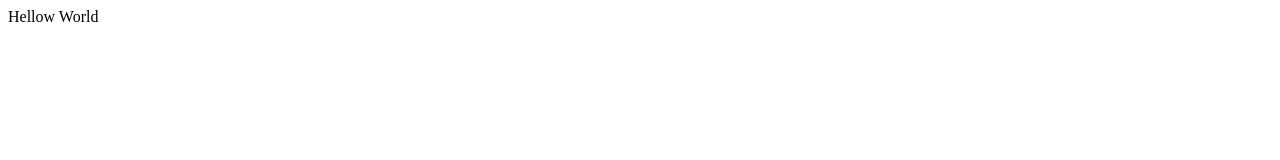
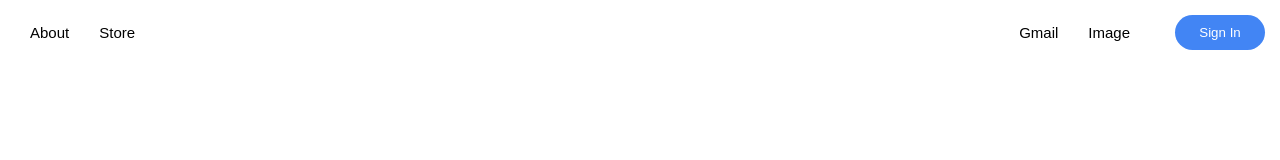
Before and after one commit to VikramFeelancer/Google-Home-Page, a plain HTML site: page index.html in a window 1280 px wide. Drawn offline with Linux system fonts and the light colour scheme.

Commit message:
Add files

```diff
--- a/index.html
+++ b/index.html
@@ -1 +1,31 @@
-<p>Hellow World</p>
+<!DOCTYPE html>
+<html lang="en">
+<head>
+    <meta charset="UTF-8">
+    <meta name="viewport" content="width=device-width, initial-scale=1.0">
+    <link rel="stylesheet" href="style.css">
+    <title>Google </title>
+</head>
+<body>
+    <header>
+        <div class="left_header">
+            <a href="#">About</a>
+            <a href="#">Store</a>
+        </div>
+
+        <div class="right_header">
+            <a href="#">Gmail</a>
+            <a href="#">Image</a>
+            <a href="#">
+                <div class="apps">
+                    <svg class="gb_Ue" focusable="false" viewBox="0 0 24 24">
+                        <path d="M6,8c1.1,0 2,-0.9 2,-2s-0.9,-2 -2,-2 -2,0.9 -2,2 0.9,2 2,2zM12,20c1.1,0 2,-0.9 2,-2s-0.9,-2 -2,-2 -2,0.9 -2,2 0.9,2 2,2zM6,20c1.1,0 2,-0.9 2,-2s-0.9,-2 -2,-2 -2,0.9 -2,2 0.9,2 2,2zM6,14c1.1,0 2,-0.9 2,-2s-0.9,-2 -2,-2 -2,0.9 -2,2 0.9,2 2,2zM12,14c1.1,0 2,-0.9 2,-2s-0.9,-2 -2,-2 -2,0.9 -2,2 0.9,2 2,2zM16,6c0,1.1 0.9,2 2,2s2,-0.9 2,-2 -0.9,-2 -2,-2 -2,0.9 -2,2zM12,8c1.1,0 2,-0.9 2,-2s-0.9,-2 -2,-2 -2,0.9 -2,2 0.9,2 2,2zM18,14c1.1,0 2,-0.9 2,-2s-0.9,-2 -2,-2 -2,0.9 -2,2 0.9,2 2,2zM18,20c1.1,0 2,-0.9 2,-2s-0.9,-2 -2,-2 -2,0.9 -2,2 0.9,2 2,2z"></path>
+                    </svg>
+                </div>
+            </a>
+            <button>Sign In</button>
+        </div>
+
+    </header>
+</body>
+</html>
--- /dev/null
+++ b/style.css
@@ -0,0 +1,56 @@
+body{
+    padding: 0;
+    margin: 0;
+    background-color: #fff;
+    height: 100vh;
+    color: #1f1f1f;
+    font-size: 15px;
+    font-family: Arial, sans-serif;
+}
+
+a{
+    text-decoration: none;
+    cursor: pointer;
+    color: black;
+    padding: 5px;
+    margin: 0 5px 0 15px ;
+}
+
+a:hover{
+    text-decoration: underline;
+}
+
+header{
+    display: flex;
+    justify-content: space-between;
+    /* align-items: center; */
+    /* height: 50px; */
+    padding: 5px;
+}
+
+.left_header{
+    display: flex;
+    justify-content: center;
+    align-items: center;
+    padding: 5px;
+}
+.right_header{
+    display: flex;
+    justify-content: center;
+    align-items: center;
+    padding: 5px;
+}
+
+button{
+    background-color: #4285F4;
+    color: white;
+    padding: 10px;
+    margin: 5px;
+    width: 90px;
+    border: none;
+    border-radius: 100px;
+}
+
+button:hover {
+    background-color: #357ae8;
+}
```
